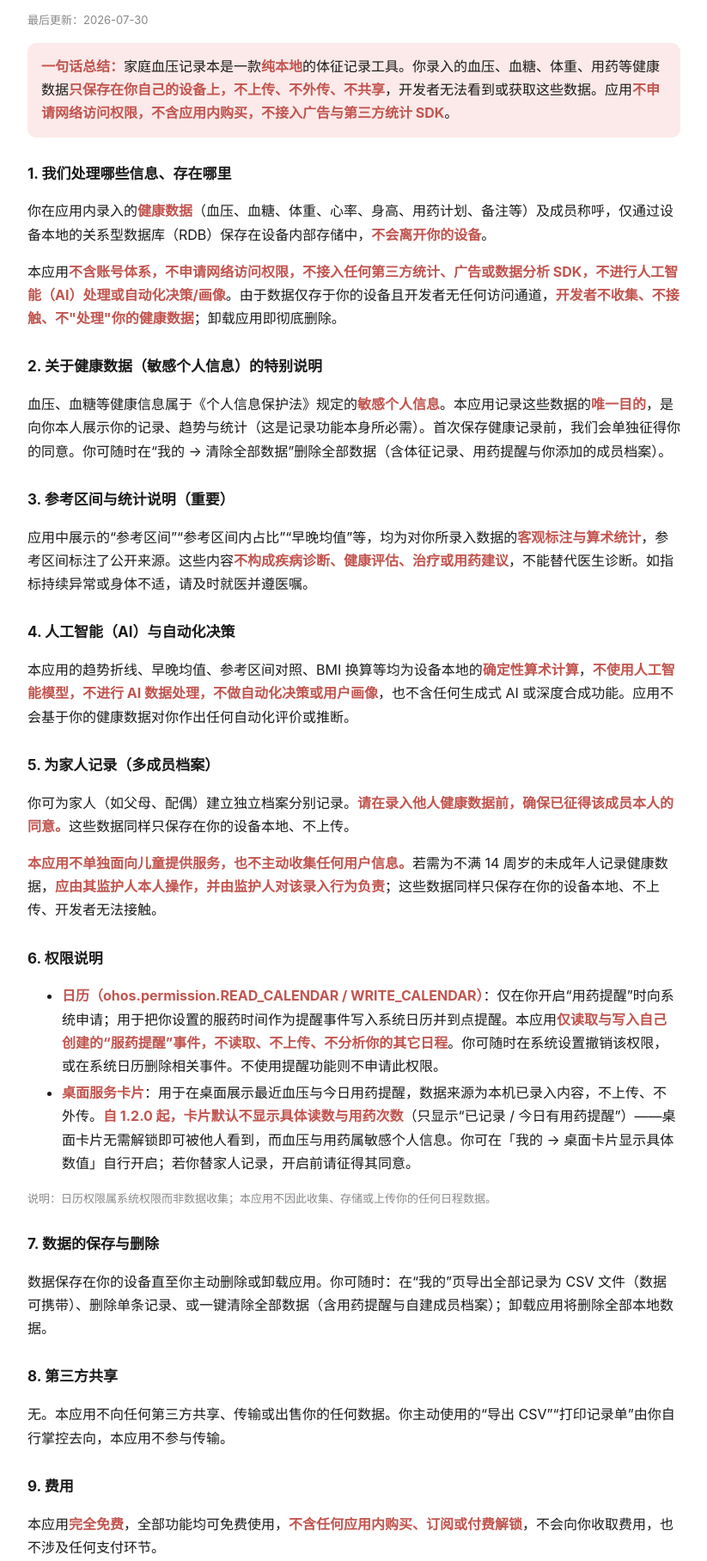
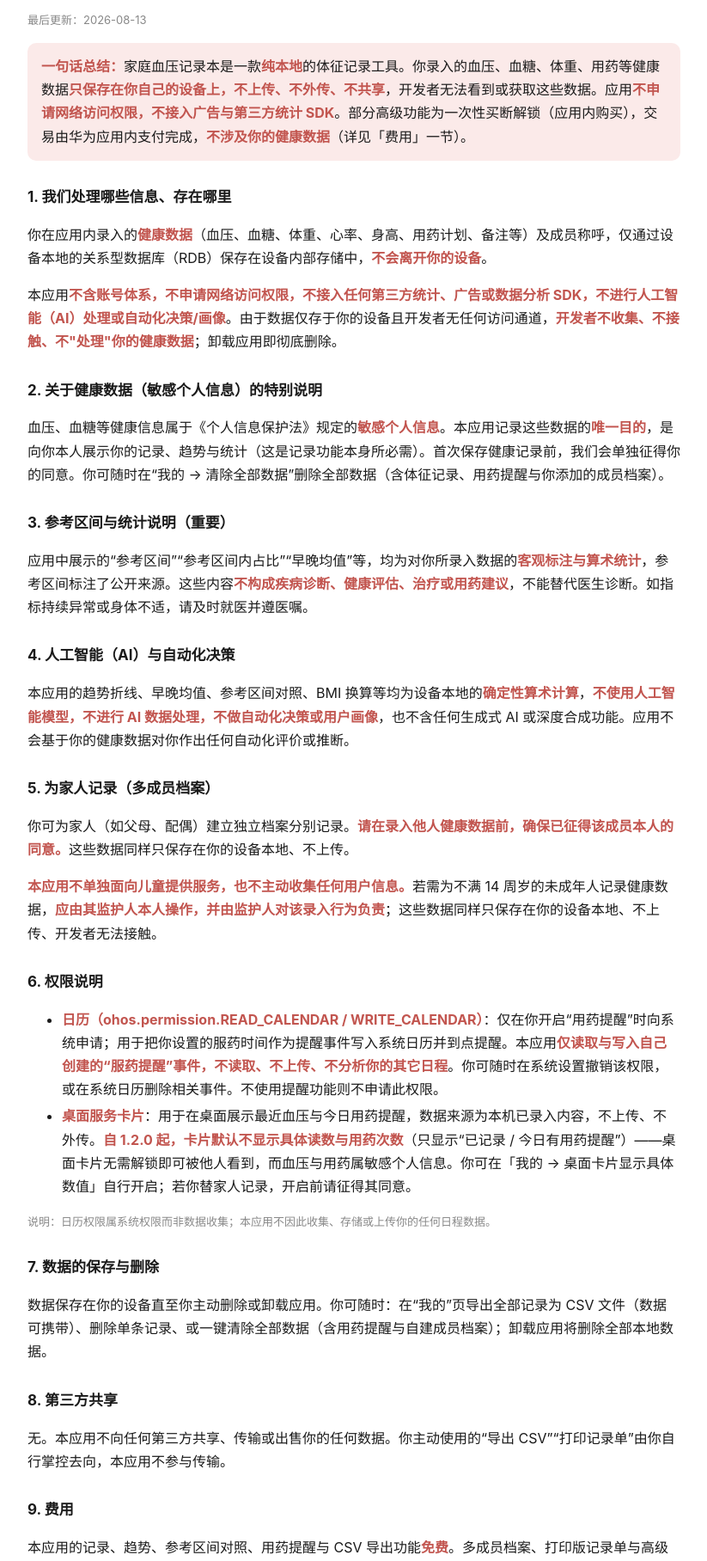
Before and after one commit to qdutj/vitalnote-privacy, a plain HTML site: page index.html in a window 1280 px wide. Shown: the part 79-1895 px from the top of the page at 86% size, without its empty margins (228-1051 px from the left). Drawn offline with Linux system fonts and the light colour scheme.

Commit message:
IR25 口径：费用节改为买断解锁（随血压本 v1.5.0，push 与提审同步）
泄漏闸豁免说明：命中词条为「家庭血压记录本」，即本仓页面自身的应用名——
HEAD 的 index.html 已含该名 4 处（8635508 起公开发布），本次 diff 无新增私有信息，
判定误报（denylist 面向其他公开仓防串名，本仓就是该应用的公开隐私页）。

```diff
--- a/index.html
+++ b/index.html
@@ -15,10 +15,10 @@
 </head>
 <body>
 <h1>家庭血压记录本 · 隐私政策</h1>
-<p class="meta">最后更新：2026-07-30</p>
+<p class="meta">最后更新：2026-08-13</p>
 
 <div class="sum">
-<strong>一句话总结：</strong>家庭血压记录本是一款<strong>纯本地</strong>的体征记录工具。你录入的血压、血糖、体重、用药等健康数据<strong>只保存在你自己的设备上，不上传、不外传、不共享</strong>，开发者无法看到或获取这些数据。应用<strong>不申请网络访问权限，不含应用内购买，不接入广告与第三方统计 SDK</strong>。
+<strong>一句话总结：</strong>家庭血压记录本是一款<strong>纯本地</strong>的体征记录工具。你录入的血压、血糖、体重、用药等健康数据<strong>只保存在你自己的设备上，不上传、不外传、不共享</strong>，开发者无法看到或获取这些数据。应用<strong>不申请网络访问权限，不接入广告与第三方统计 SDK</strong>。部分高级功能为一次性买断解锁（应用内购买），交易由华为应用内支付完成，<strong>不涉及你的健康数据</strong>（详见「费用」一节）。
 </div>
 
 <h2>1. 我们处理哪些信息、存在哪里</h2>
@@ -52,7 +52,8 @@
 <p>无。本应用不向任何第三方共享、传输或出售你的任何数据。你主动使用的“导出 CSV”“打印记录单”由你自行掌控去向，本应用不参与传输。</p>
 
 <h2>9. 费用</h2>
-<p>本应用<strong>完全免费</strong>，全部功能均可免费使用，<strong>不含任何应用内购买、订阅或付费解锁</strong>，不会向你收取费用，也不涉及任何支付环节。</p>
+<p>本应用的记录、趋势、参考区间对照、用药提醒与 CSV 导出功能<strong>免费</strong>。多成员档案、打印版记录单与高级图表为付费功能，采用<strong>一次性买断解锁</strong>（非订阅，不会自动扣费），通过华为应用内支付（IAP）购买，价格以商店与应用内页面显示为准。</p>
+<p>支付流程由华为完成：本应用<strong>不收集、不存储、不传输你的任何支付信息</strong>，你的健康数据也不参与任何交易环节。换机或重装后，可在解锁弹窗中点「恢复已购买」找回权益；如需退款，请在华为应用市场的订单与消费记录中申请。</p>
 
 <h2>10. 儿童隐私</h2>
 <p>本应用不单独面向儿童提供服务。你录入的数据仅保存在你的设备本地、开发者无任何访问通道，因此<strong>不存在向开发者或第三方收集、上传个人信息的情形</strong>；应用仅在本地处理你自行录入的健康数据，用于向你展示记录与统计，不会用于用户画像、广告或任何其它目的。涉及不满 14 周岁未成年人的健康数据，应由其监护人操作录入并负责，见第 5 条。</p>
```
